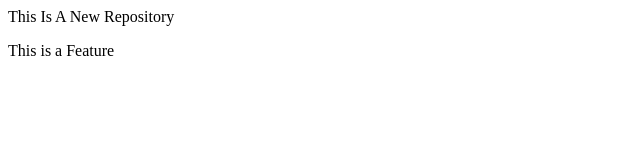
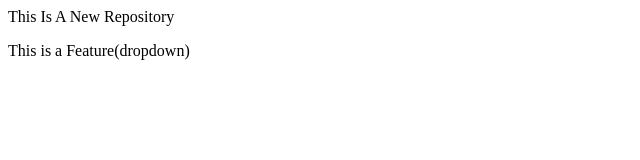
Before and after one commit to buildbyaryan/localrepo, a plain HTML site: page index.html in a window 1280 px wide. Shown: the full height of the page, 0-640 px from the left. Drawn offline with Linux system fonts and the light colour scheme.

Commit message:
Add dropdown

```diff
--- a/index.html
+++ b/index.html
@@ -1,2 +1,2 @@
 <p> This Is A New Repository </p>
-<p>This is a Feature</p>
+<p>This is a Feature(dropdown)</p>
```
